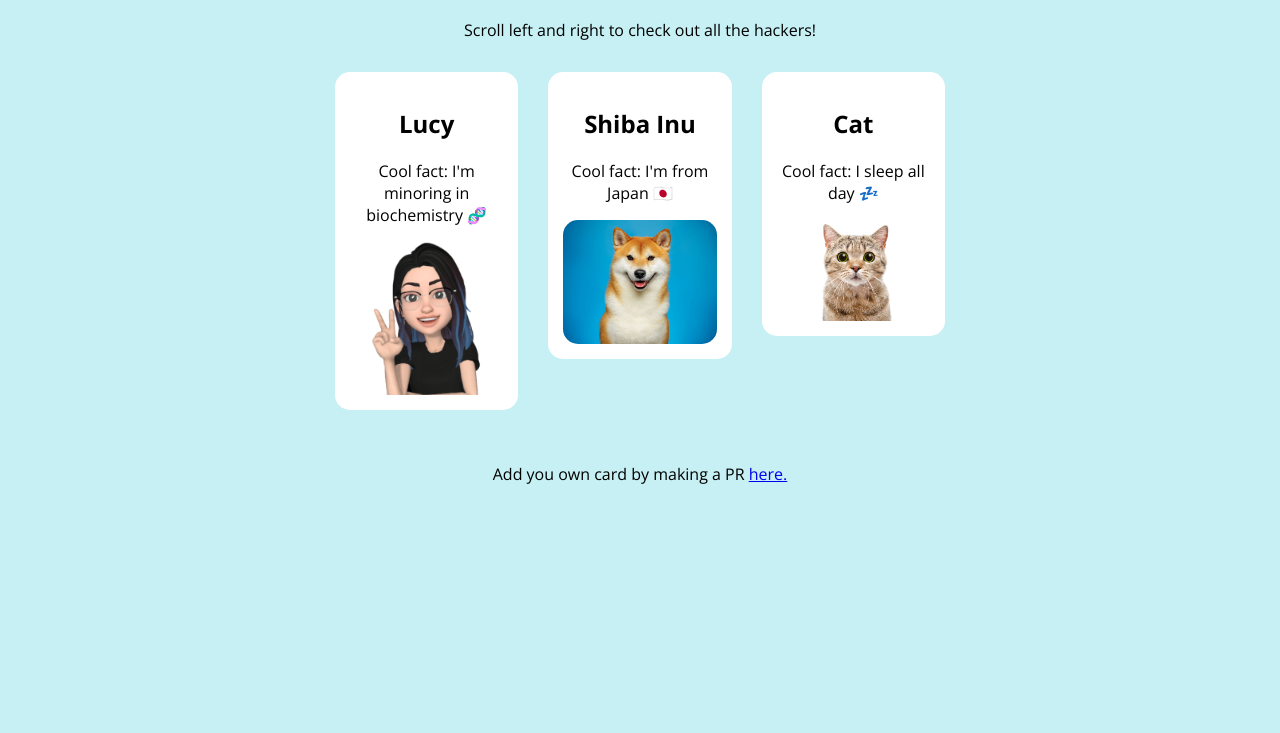
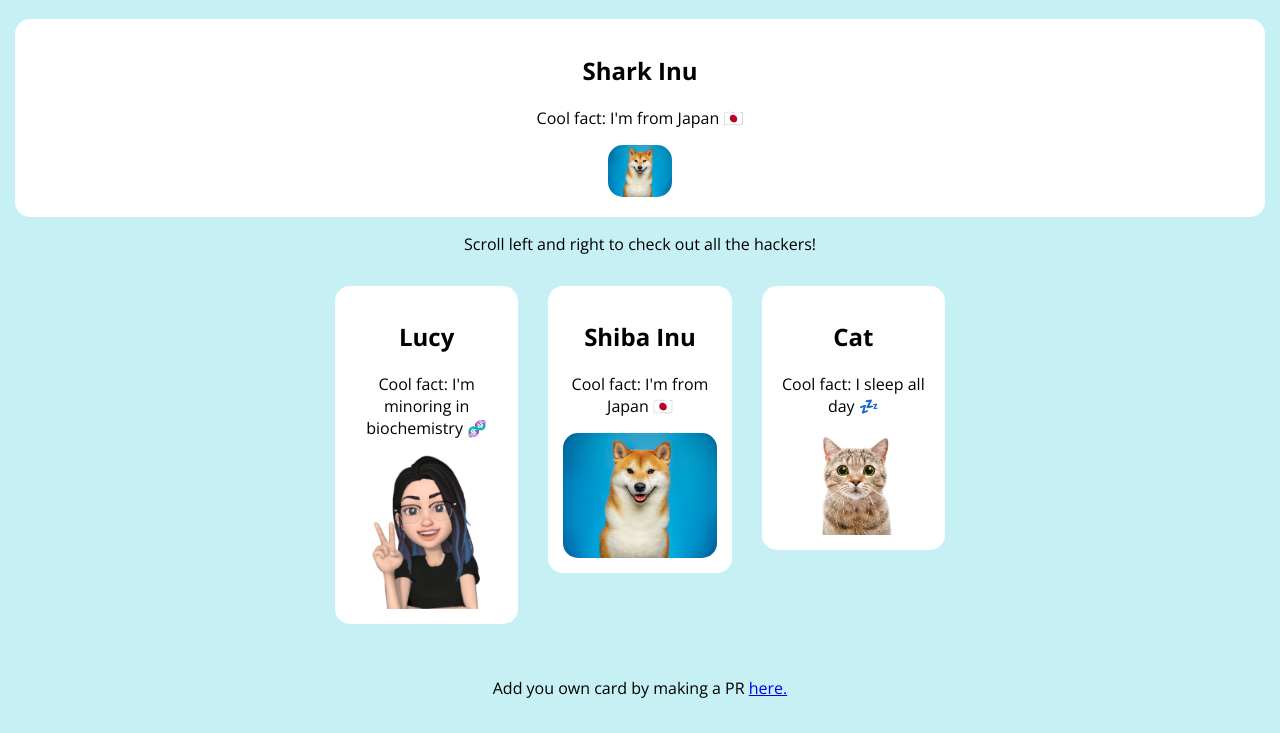
Before and after one commit to proballstar/git-demo, a plain HTML site: page index.html in a window 1280 px wide. Shown: the part 67-800 px from the top of the page. Drawn offline with nearby package versions, Linux system fonts and the light colour scheme.

Commit message:
shark thingy

```diff
--- a/index.html
+++ b/index.html
@@ -11,12 +11,12 @@
     <h1>🍋 CitroHacks Hacker Gallery</h1>
 
     <!-- copy this template and fill in the fields with your own stuff!
-    remember to add your photo!
+    remember to add your photo! -->
     <div class="hacker">
-        <h2>Shiba Inu</h2>
+        <h2>Shark Inu</h2>
         <p>Cool fact: I'm from Japan 🇯🇵</p>
         <img src="shiba.jpg" alt="">
-    </div> -->
+    </div>
 
     <p>Scroll left and right to check out all the hackers!</p>
 
```
